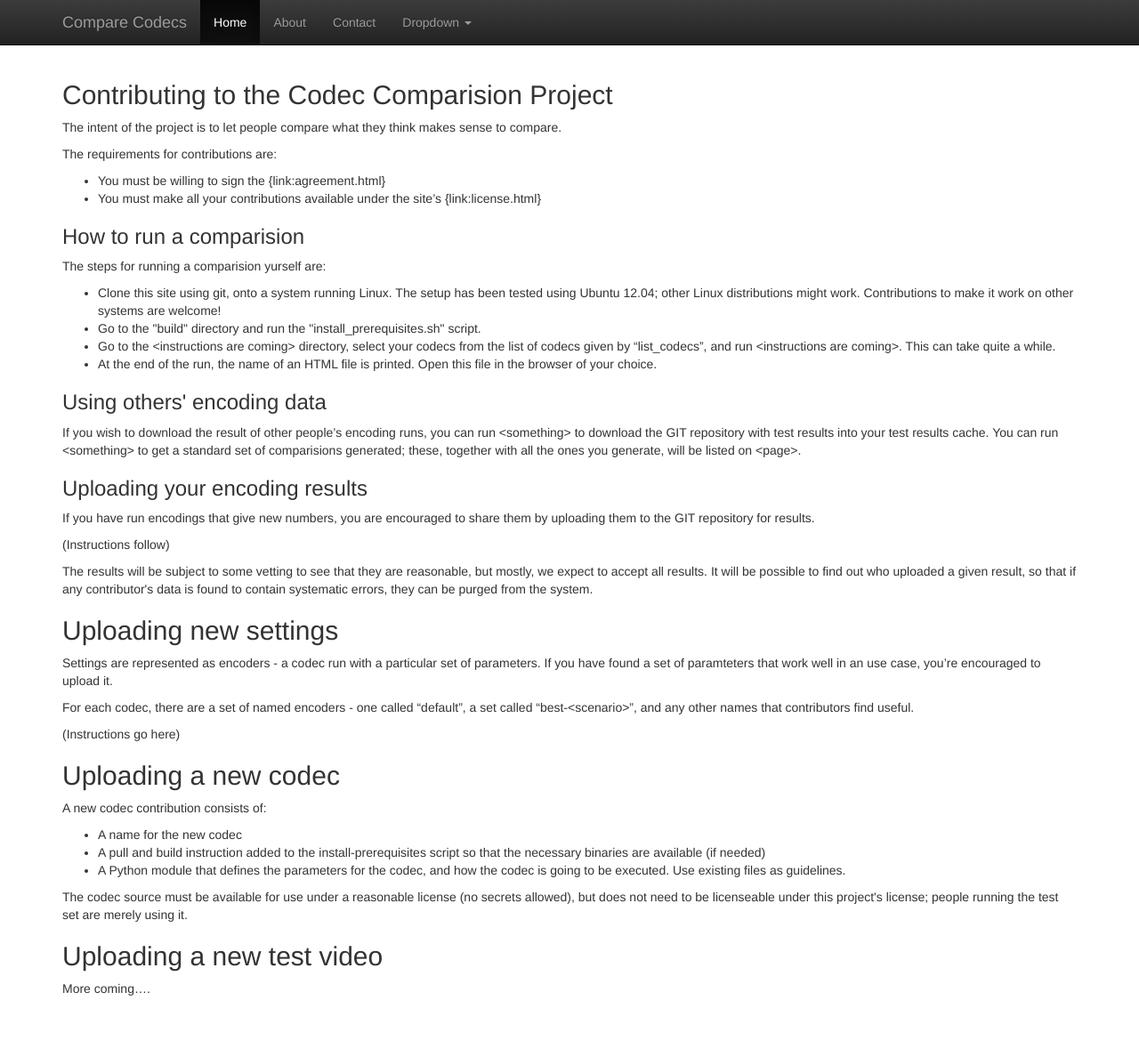
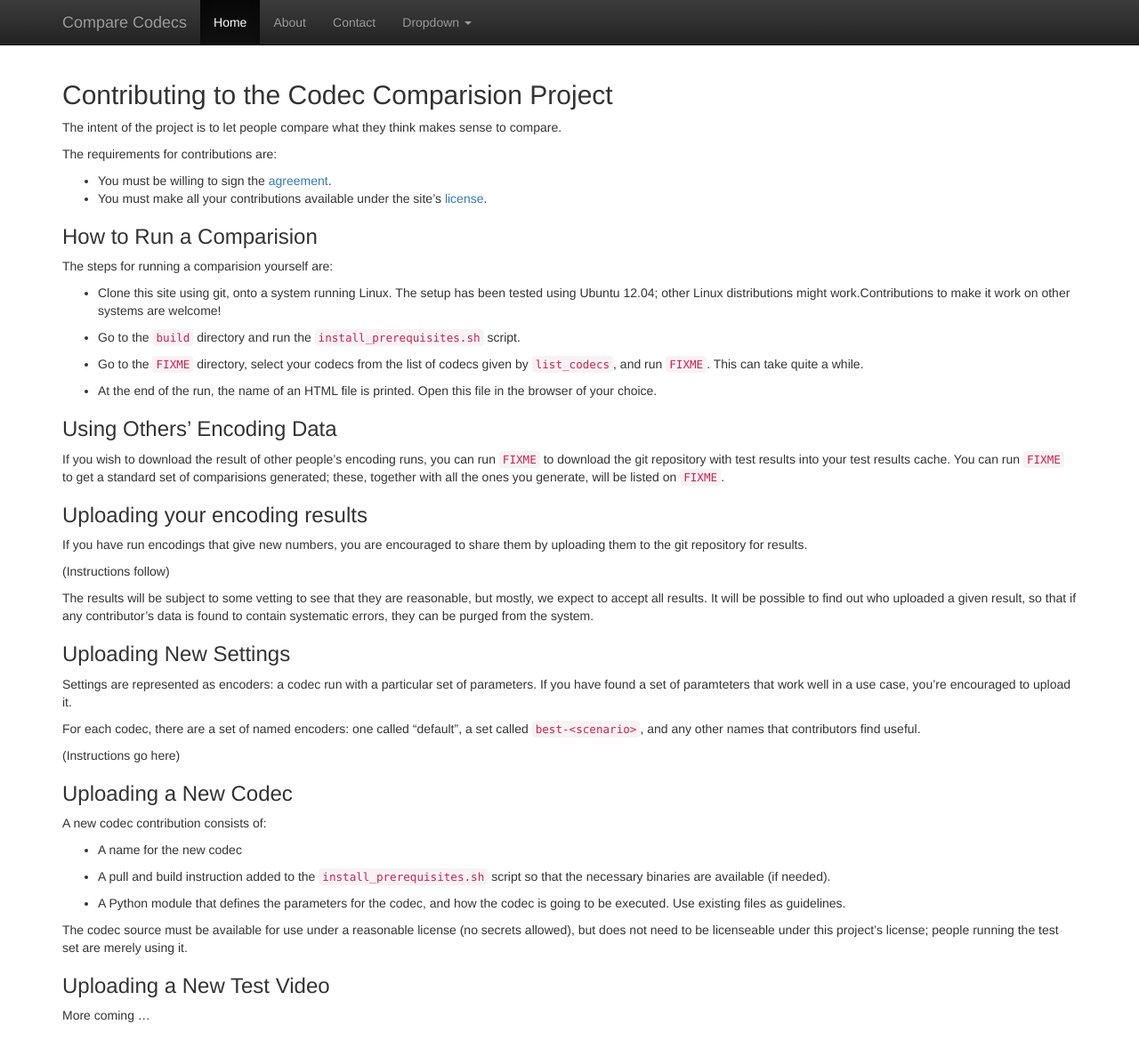
Before and after one commit to google/compare-codecs, a Jekyll site: the page built from website/contributing/index.md, in a window 1280 px wide and 1191 px high. Shown: the top 1188 px of the window at 89% size. Built offline with Jekyll 4.4.1, drawn with Linux system fonts in a browser that asks for light colours; nearby versions of some CDN libraries.

Commit message:
Copy-edit page content
Quick pass to simplify Markdown, remove unnecessary
escaping, small fixes where encountered. Also basic
<table> styles.

modified:   website/agreement/index.md
modified:   website/concepts/index.md
modified:   website/contributing/index.md
modified:   website/css/theme.css
modified:   website/license/index.md
modified:   website/results/index.md

```diff
--- a/website/contributing/index.md
+++ b/website/contributing/index.md
@@ -6,77 +6,84 @@ title: Contributing
 Contributing to the Codec Comparision Project
 ---------------------------------------------
 
-The intent of the project is to let people compare what they think makes sense to compare.
+The intent of the project is to let people compare what they think makes sense
+to compare.
 
 The requirements for contributions are:
 
-* You must be willing to sign the {link:agreement.html}
-* You must make all your contributions available under the site's {link:license.html}
+  * You must be willing to sign the [agreement](/agreement/).
+  * You must make all your contributions available under the site's
+    [license](/license/).
 
-### How to run a comparision
 
-The steps for running a comparision yurself are:
+### How to Run a Comparision
 
-* Clone this site using git, onto a system running Linux. The setup
-  has been tested using Ubuntu 12.04; other Linux distributions might
-  work. Contributions to make it work on other systems are welcome!
-* Go to the \"build\" directory and run the \"install_prerequisites.sh\"
-  script.
-* Go to the \<instructions are coming\> directory, select your codecs
-  from the list of codecs given by "list_codecs", and run
-  \<instructions are coming\>. This can take quite a while.
-* At the end of the run, the name of an HTML file is printed. Open
-  this file in the browser of your choice.
+The steps for running a comparision yourself are:
 
-### Using others\' encoding data
+  * Clone this site using git, onto a system running Linux. The setup has been
+    tested using Ubuntu 12.04; other Linux distributions might work.Contributions to make it work on other systems are welcome!
 
-If you wish to download the result of other people's encoding runs,
-you can run \<something\> to download the GIT repository with test
-results into your test results cache. You can run \<something\> to get
-a standard set of comparisions generated; these, together with all the
-ones you generate, will be listed on \<page\>.
+  * Go to the `build` directory and run the `install_prerequisites.sh` script.
+
+  * Go to the `FIXME` directory, select your codecs from the list of codecs
+    given by `list_codecs`, and run `FIXME`. This can take quite a while.
+
+  * At the end of the run, the name of an HTML file is printed. Open this file
+    in the browser of your choice.
+
+
+### Using Others' Encoding Data
+
+If you wish to download the result of other people's encoding runs, you can
+run `FIXME` to download the git repository with test results into your test
+results cache. You can run `FIXME` to get a standard set of comparisions
+generated; these, together with all the ones you generate, will be listed on
+`FIXME`.
+
 
 ### Uploading your encoding results
 
-If you have run encodings that give new numbers, you are encouraged to
-share them by uploading them to the GIT repository for results.
+If you have run encodings that give new numbers, you are encouraged to share
+them by uploading them to the git repository for results.
 
 (Instructions follow)
 
-The results will be subject to some vetting to see that they are
-reasonable, but mostly, we expect to accept all results. It will be
-possible to find out who uploaded a given result, so that if any
-contributor\'s data is found to contain systematic errors, they can be
-purged from the system.
+The results will be subject to some vetting to see that they are reasonable,
+but mostly, we expect to accept all results. It will be possible to find out
+who uploaded a given result, so that if any contributor's data is found to
+contain systematic errors, they can be purged from the system.
 
-Uploading new settings
----------------------------------
-Settings are represented as encoders - a codec run with a particular
-set of parameters. If you have found a set of paramteters that work
-well in an use case, you're encouraged to upload it.
 
-For each codec, there are a set of named encoders - one called
-"default", a set called "best-\<scenario\>", and any other names that
-contributors find useful.
+### Uploading New Settings
+
+Settings are represented as encoders: a codec run with a particular set of
+parameters. If you have found a set of paramteters that work well in a use
+case, you're encouraged to upload it.
+
+For each codec, there are a set of named encoders: one called "default", a
+set called `best-<scenario>`, and any other names that contributors find
+useful.
 
 (Instructions go here)
 
-Uploading a new codec
----------------------
+
+### Uploading a New Codec
+
 A new codec contribution consists of:
 
-* A name for the new codec
-* A pull and build instruction added to the install-prerequisites
-  script so that the necessary binaries are available (if needed)
-* A Python module that defines the parameters for the codec, and how
-  the codec is going to be executed. Use existing files as guidelines.
+  * A name for the new codec
 
-The codec source must be available for use under a reasonable license
-(no secrets allowed), but does not need to be licenseable under this
-project\'s license; people running the test set
-are merely using it.
+  * A pull and build instruction added to the `install_prerequisites.sh`
+    script so that the necessary binaries are available (if needed).
+
+  * A Python module that defines the parameters for the codec, and how the
+    codec is going to be executed. Use existing files as guidelines.
+
+The codec source must be available for use under a reasonable license (no
+secrets allowed), but does not need to be licenseable under this project's
+license; people running the test set are merely using it.
 
 
-Uploading a new test video
---------------------------
-More coming....
+### Uploading a New Test Video
+
+More coming ...
--- a/website/css/theme.css
+++ b/website/css/theme.css
@@ -12,3 +12,17 @@ body {
 .theme-showcase > p > .btn {
   margin: 5px 0;
 }
+
+
+td, th {
+  padding: 3px 7px;
+  border: 1px solid #ddd;
+}
+
+td {}
+th {}
+table {}
+
+table + p {
+  margin-top: 10px;
+}
```
Also changed, not shown: website/agreement/index.md (+8 -5 lines), website/concepts/index.md (+28 -28 lines), website/license/index.md (+3 -3 lines), website/results/index.md (+41 -38 lines).
